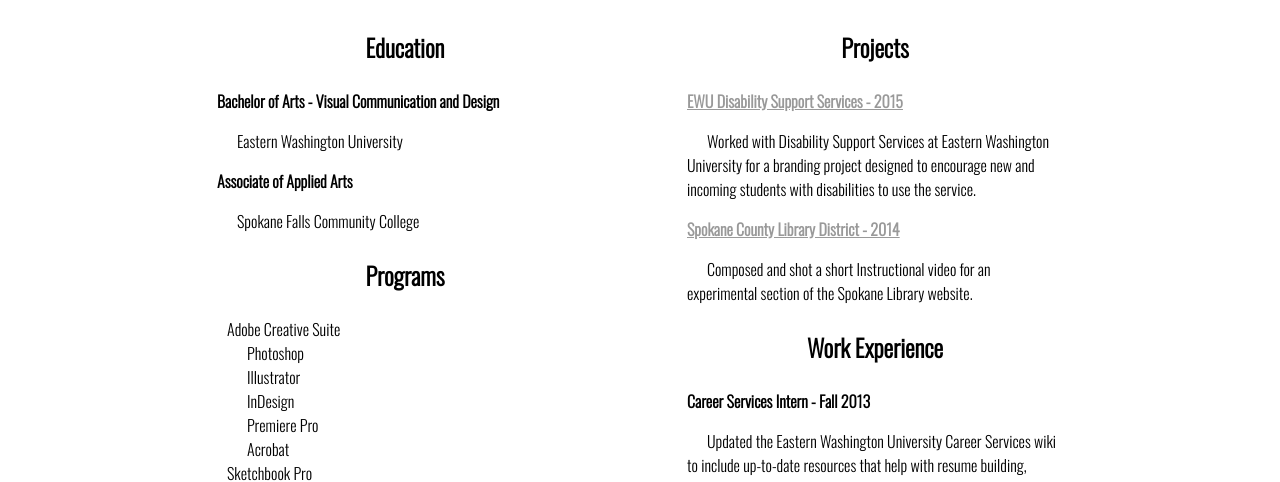
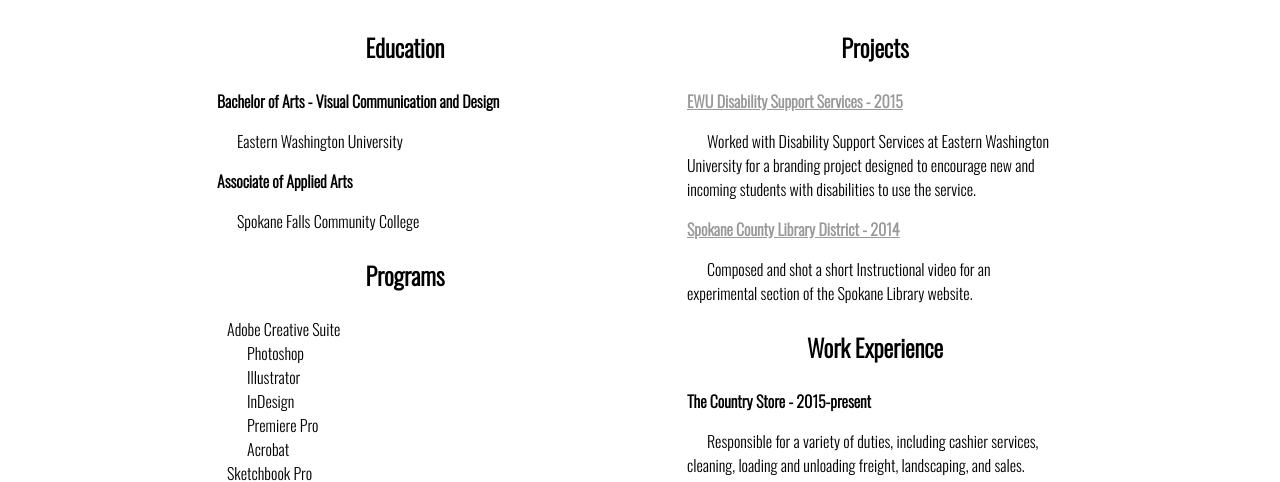
Before and after one commit to gtabbert/gtabbert.github.io, a plain HTML site: page resume.html in a window 1280 px wide. Shown: the part 279-761 px from the top of the page. Drawn offline with nearby package versions, Linux system fonts and the light colour scheme.

Commit message:
updated resume nov 2015

```diff
--- a/resume.html
+++ b/resume.html
@@ -60,6 +60,8 @@
 				<p>Composed and shot a short Instructional video for an experimental section of the Spokane Library website.
 				</p>
 				<h3>Work Experience</h3>
+				<strong>The Country Store - 2015-present</strong>
+				<p>Responsible for a variety of duties, including cashier services, cleaning, loading and unloading freight, landscaping, and sales.</p>
 				<strong>Career Services Intern - Fall 2013</strong>
 				<p>Updated the Eastern Washington University Career Services wiki to include up-to-date resources that help with resume building, interviewing, and helping other students decide their major.
 				</p>
```
